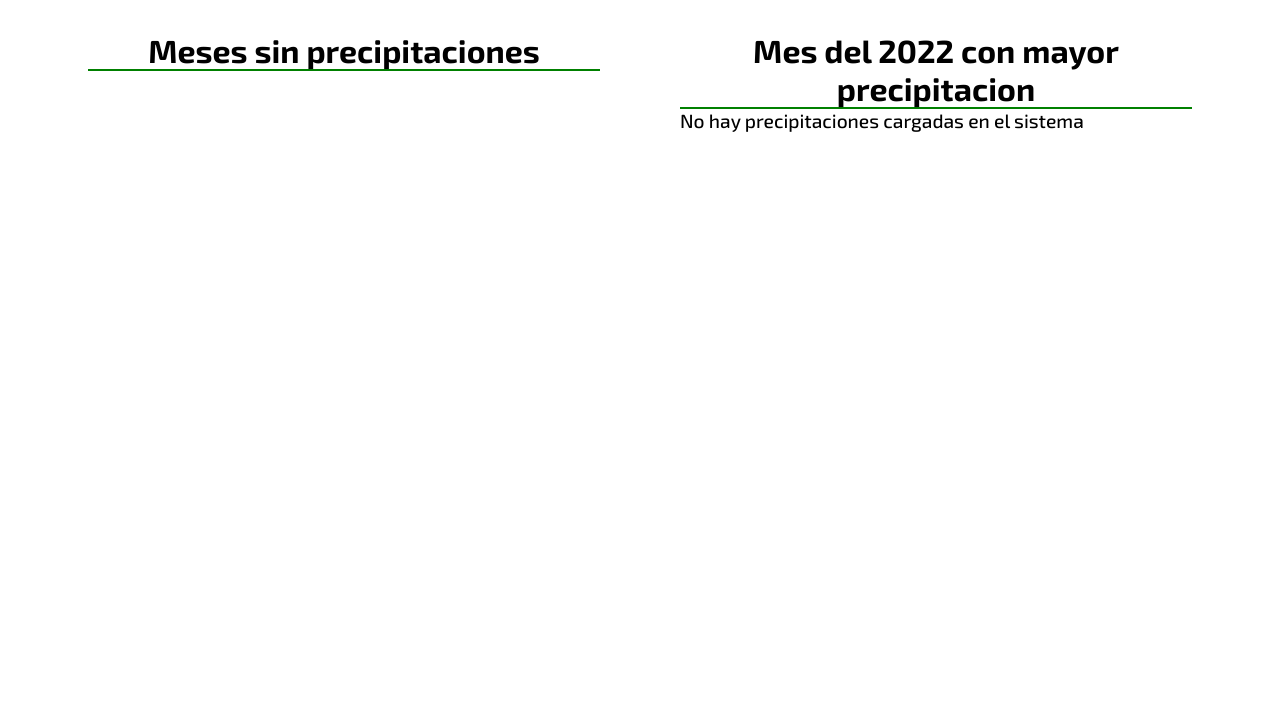
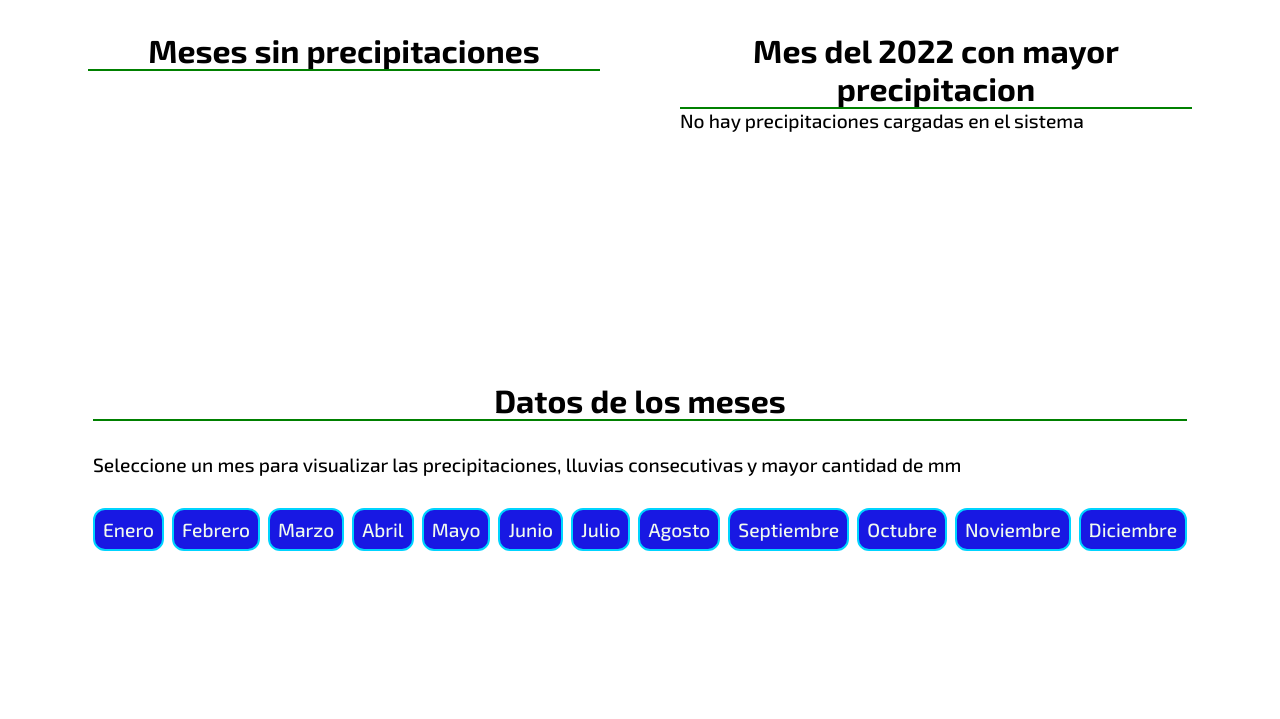
Before and after one commit to Galo98/ServcioMeteorologico, a PHP site: page / in a window 1280 px wide. Shown: the part 81-800 px from the top of the page. Run offline with PHP 8.4, Linux system fonts and the light colour scheme; some libraries are stand-ins or nearby versions.

Commit message:
visualizacion de datos en el index completada

```diff
--- a/assets/funciones.php
+++ b/assets/funciones.php
@@ -9,6 +9,8 @@
 30 abril,junio,septiembre,noviembre 4,6,9,11
 28 febrero 2
 */
+
+
 
     function conectarBD(){
         $serv = "localhost";
@@ -53,7 +55,7 @@
 
     function crearForumario($mostrar){
 
-        $mes = array(" ","enero","febrero","marzo","abril","mayo","junio","julio","agosto","septiembre","octubre","noviembre","diciembre");
+        $mes = array(" ","Enero","Febrero","Marzo","Abril","Mayo","Junio","Julio","Agosto","Septiembre","Octubre","Noviembre","Diciembre");
 
 
         for($i = 1; $i <= 12; $i++){
@@ -392,7 +394,7 @@
 
     #endregion
 
-    #region
+    #region Funcion updateMes
 
     function updateMes($mes,$array){
         $con = conectarBD();
@@ -404,4 +406,53 @@
     }
 
     #endregion
+
+    #region Funcion botoneraMeses
+
+    function botoneraMeses(){
+        $mes = array(" ","Enero","Febrero","Marzo","Abril","Mayo","Junio","Julio","Agosto","Septiembre","Octubre","Noviembre","Diciembre");
+        for($i = 1; $i <= 12 ;$i++ ){ ?>
+            <form action="index.php#muestraContenedor" method="POST">
+                <input type="hidden" name="buscarMes" value="<?php echo $i; ?>">
+                <input class="btn-MesIndex" type="submit" value="<?php echo $mes[$i]; ?>">
+            </form>
+        <?php }
+    }
+
+    #endregion
+
+    #region Funcion  traerPrecipitaciones
+
+    function traerPrecipitaciones($mesEntrada){
+        $con = conectarBD();
+        $sql = "select cantidad from datos where mes = $mesEntrada order by dia";
+
+        $resultados = mysqli_query($con,$sql);
+        $precipitaciones = array();
+        while($datos = mysqli_fetch_assoc($resultados)){
+            array_push($precipitaciones,$datos['cantidad']);
+        }
+        return $precipitaciones;
+    }
+
+    #endregion
+
+    #region Funcion traerDias
+
+    function traerDias($mesEntrada){
+        $con = conectarBD();
+        $sql = "select dia from datos where mes = $mesEntrada order by dia";
+
+        $resultados = mysqli_query($con,$sql);
+        $dias = array();
+        while($datos = mysqli_fetch_assoc($resultados)){
+            array_push($dias,$datos['dia']);
+        }
+        return $dias;
+    }
+
+    #endregion
+
+
+
 ?>
--- a/css/header.css
+++ b/css/header.css
@@ -1,8 +1,7 @@
 .cabecera{
     width: 100%;
     height: 10vh;
-    background: rgb(24, 24, 227);
-        background: linear-gradient(90deg, rgba(24, 24, 227, 1) 11%, rgba(0, 212, 255, 1) 100%);
+    background: linear-gradient(90deg, rgba(24, 24, 227, 1) 11%, rgba(0, 212, 255, 1) 100%);
     display: flex;
     justify-content: space-between;
     flex-direction: row;
--- a/css/index.css
+++ b/css/index.css
@@ -1,11 +1,12 @@
 .cajaindex{
-    width: 100vw;
+    max-width: 100vw;
     height: 90vh;
     background-size: cover;
     background-repeat: no-repeat;
     display: flex;
     justify-content: center;
     gap: 5rem;
+    flex-wrap: wrap;
 }
 
 .MesesSinPrecipitaciones, .MesConMayorPrecipitacion{
@@ -13,6 +14,17 @@
     margin-top: 2rem;
 }
 
+.cajaMeses{
+    max-width: 100%;
+    display: flex;
+    flex-direction: column;
+    gap: 2rem;
+}
+
+.botoneraMeses{
+    display: flex;
+    gap: .5rem;
+}
 
 .titulo--index {
     line-height: 1.5;
@@ -20,3 +32,21 @@
     font: var(--titulo-700-c);
     border-bottom: 2px solid green;
 }
+
+.btn-MesIndex{
+    padding: .5rem;
+    font: var(--texto-500);
+    border: none;
+    background: rgba(24, 24, 227, 1);
+    border: 2px solid rgba(0, 212, 255, 1);
+    color: var(--color-texto-blanco);
+    border-radius: 12px;
+    cursor: pointer;
+    transition: 300ms;
+}
+
+.btn-MesIndex:hover{
+    color: var(--color-texto-oscuro);
+    background: rgba(0, 212, 255, 1);
+    border: 2px solid rgba(24, 24, 227, 1);
+}
--- a/index.php
+++ b/index.php
@@ -10,11 +10,13 @@
     <meta charset="UTF-8">
     <meta http-equiv="X-UA-Compatible" content="IE=edge">
     <meta name="viewport" content="width=device-width, initial-scale=1.0">
+    <link rel="stylesheet" href="css/carga.css">
     <link rel="stylesheet" href="css/variables.css">
     <link rel="stylesheet" href="css/header.css">
     <link rel="stylesheet" href="css/index.css">
     <title>Servicio Meteorológico | Home </title>
     <link rel="shortcut icon" type="image/x-icon" href="img/icono/Group-16.ico">
+    <script src="https://kit.fontawesome.com/600e7f7446.js" crossorigin="anonymous"></script>
 </head>
 <body>
   <header class="cabecera">
@@ -27,15 +29,75 @@
   </header>
   <main class="cajaindex">
 
-    <div class="MesesSinPrecipitaciones">
+    <section class="MesesSinPrecipitaciones">
       <p class="titulo--index">Meses sin precipitaciones</p>
       <?php mesesSinLluvia(); ?>
-    </div>
+    </section>
 
-    <div class="MesConMayorPrecipitacion">
+    <section class="MesConMayorPrecipitacion">
       <p class="titulo--index">Mes del 2022 con mayor precipitacion</p>
       <?php mesMayorPrecipitacion(); ?>
-    </div>
+    </section>
+
+    <section class="cajaMeses">
+      <p class="titulo--index">Datos de los meses</p>
+      <p>Seleccione un mes para visualizar las precipitaciones, lluvias consecutivas y mayor cantidad de mm</p>
+      <div class="botoneraMeses"><?php botoneraMeses(); ?></div>
+      <?php if(!isset($_POST['buscarMes'])){ ?>
+
+    </section>
+      <?php } else {
+        $nombreMes = array(" ","enero","febrero","marzo","abril","mayo","junio","julio","agosto","septiembre","octubre","noviembre","diciembre");
+        $mesBuscado = $_POST['buscarMes'];
+        $lluvia = traerPrecipitaciones($mesBuscado);
+        $resul = lluviaMaxima($lluvia);
+        $cantidad = $resul[0];
+        $fec = $resul[1];
+        $diasBD = traerDias($_POST['buscarMes']);
+        $indices = lluviaConsecutiva($lluvia); ?>
+        <section class="muestra">
+          <div class="muestra__caja"><p class="muestra__caja__titulo"> Mes de <?php echo $nombreMes[$mesBuscado];?></p></div>
+          <section id="muestraContenedor" class="muestra__contenedor">
+              <article class="muestra__contenedor__articulos">
+                  <p class="muestra__contenedor__articulos__titulos">
+                      Registros ingresados
+                  </p>
+                  <div class="muestra__contenedor__articulos__items">
+                      <?php mostrarDatos($lluvia,$diasBD); ?>
+                  </div>
+              </article>
+              <article class="muestra__contenedor__articulos medio">
+                  <p class="muestra__contenedor__articulos__titulos">
+                      Lluvias consecutivas
+                  </p>
+                  <div class="muestra__contenedor__articulos__items">
+                      <?php mostrarConsecutivos($lluvia,$diasBD,$indices)?>
+                  </div>
+              </article>
+              <article class="muestra__contenedor__articulos">
+                  <p class="muestra__contenedor__articulos__titulos">
+                      Mayor precipitación
+                  </p>
+                  <div class="muestra__contenedor__articulos__items">
+                      <div class="contenedor-carga">
+                          <div class="carga-muestra">
+                              <div class="carga-dia">
+                                  <p class="muestra__contenedor__articulos__titulos-tabla">Día</p>
+                                      <p class="carga-datos"><?php echo $diasBD[$fec]?></p>
+                              </div>
+                              <div class="carga-precipitacion">
+                                  <p class="muestra__contenedor__articulos__titulos-tabla">Precipitación</p>
+                                      <p class="carga-datos"> <?php echo $cantidad;?> <i class="fa-solid fa-droplet gota"></i></p>
+                              </div>
+                              </div>
+                      </div>
+                  </div>
+              </article>
+          </section>
+    </section>
+    <?php }?>
+
+
   </main>
   <footer>
 
```
